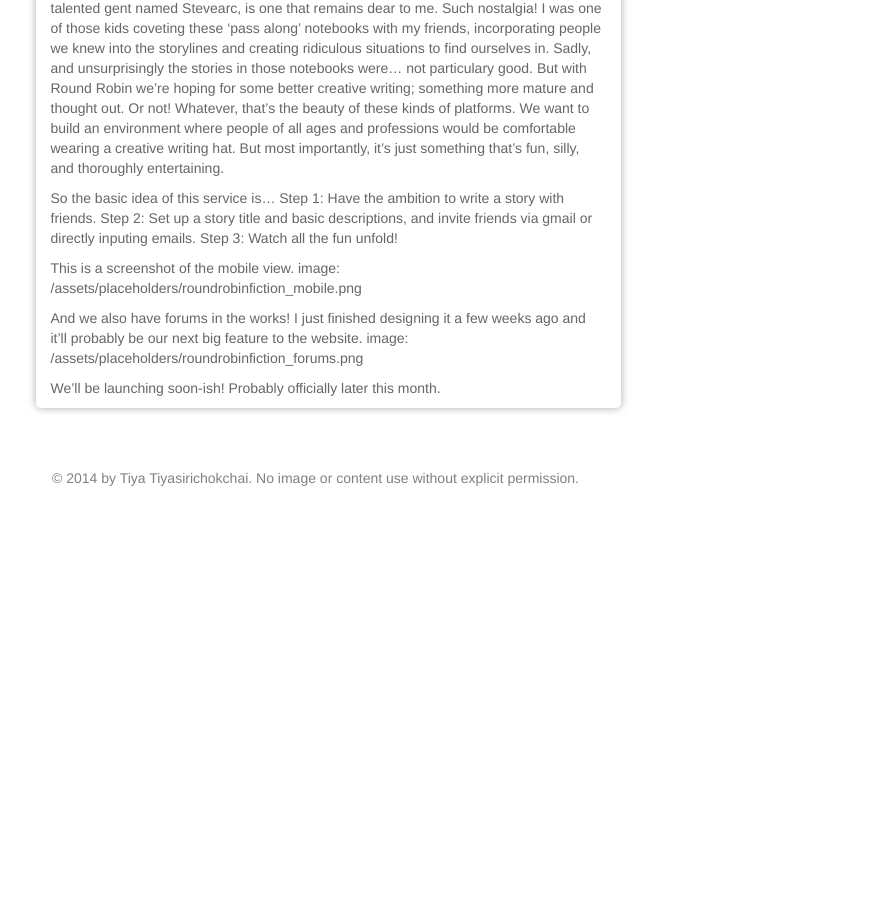
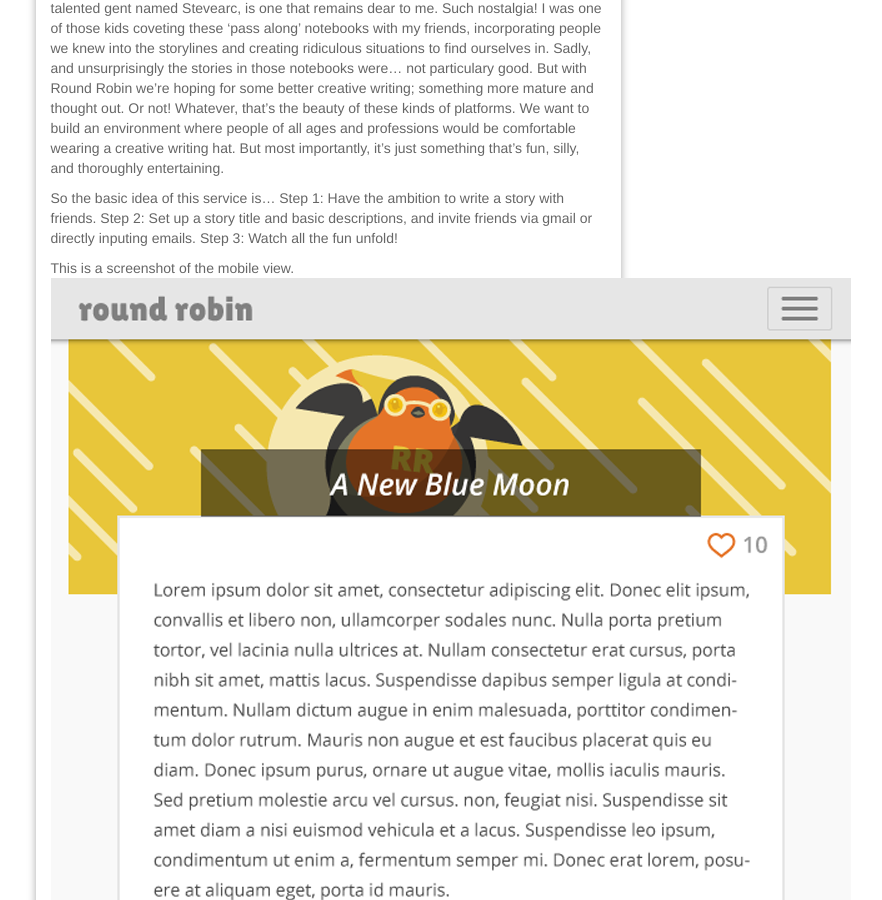
Before and after one commit to Tiyatiya/Tiyatiya.github.io, a Jekyll site: the page built from _posts/2014-2-22-whales-are-neat.md, in a window 1280 px wide and 900 px high, scrolled down 446 px. Shown: the whole window, without its empty margins (312-1194 px from the left). Built offline with Jekyll 4.4.1, drawn with Linux system fonts in a browser that asks for light colours; nearby versions of some CDN libraries; some web fonts are replaced; before the commit the page ends 974 px from its top, so only the background shows below that; some of the changed text lies outside the part shown.

Commit message:
Fixing Image uploads for round robin post

```diff
--- a/_posts/2014-2-22-whales-are-neat.md
+++ b/_posts/2014-2-22-whales-are-neat.md
@@ -9,9 +9,9 @@
 So the basic idea of this service is... Step 1: Have the ambition to write a story with friends. Step 2: Set up a story title and basic descriptions, and invite friends via gmail or directly inputing emails. Step 3: Watch all the fun unfold!
 
 This is a screenshot of the mobile view.
-image: /assets/placeholders/roundrobinfiction_mobile.png
+<img src="/assets/placeholders/roundrobinfiction_mobile.png">
 
 And we also have forums in the works! I just finished designing it a few weeks ago and it'll probably be our next big feature to the website.
-image: /assets/placeholders/roundrobinfiction_forums.png
+<img src="/assets/placeholders/roundrobinfiction_forums.png">
 
 We'll be launching soon-ish! Probably officially later this month.
```
